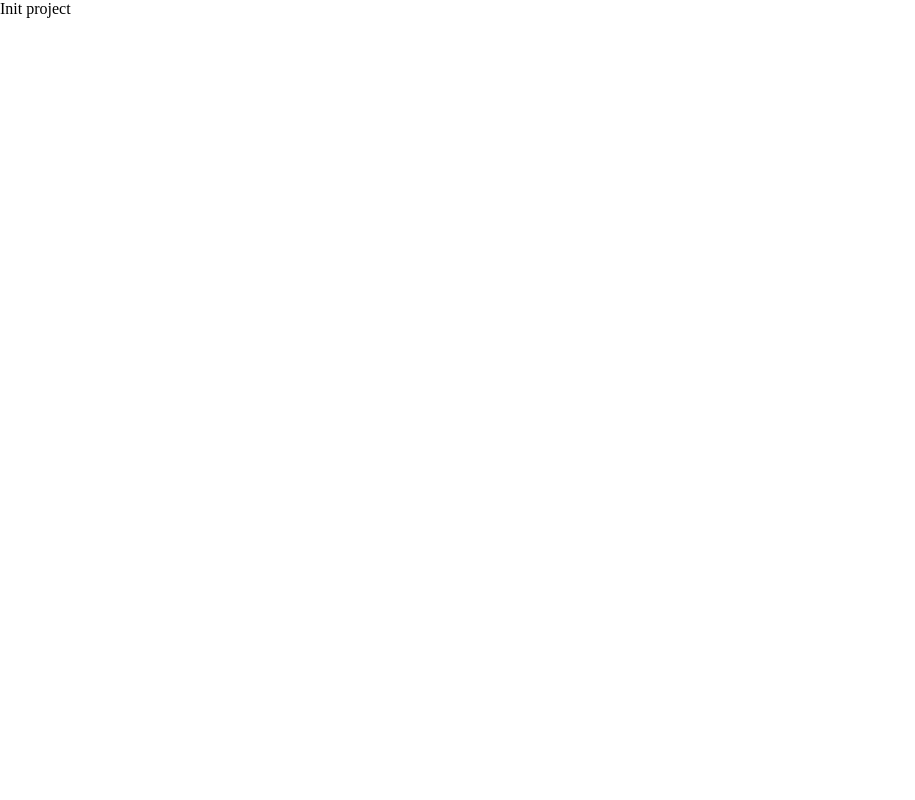
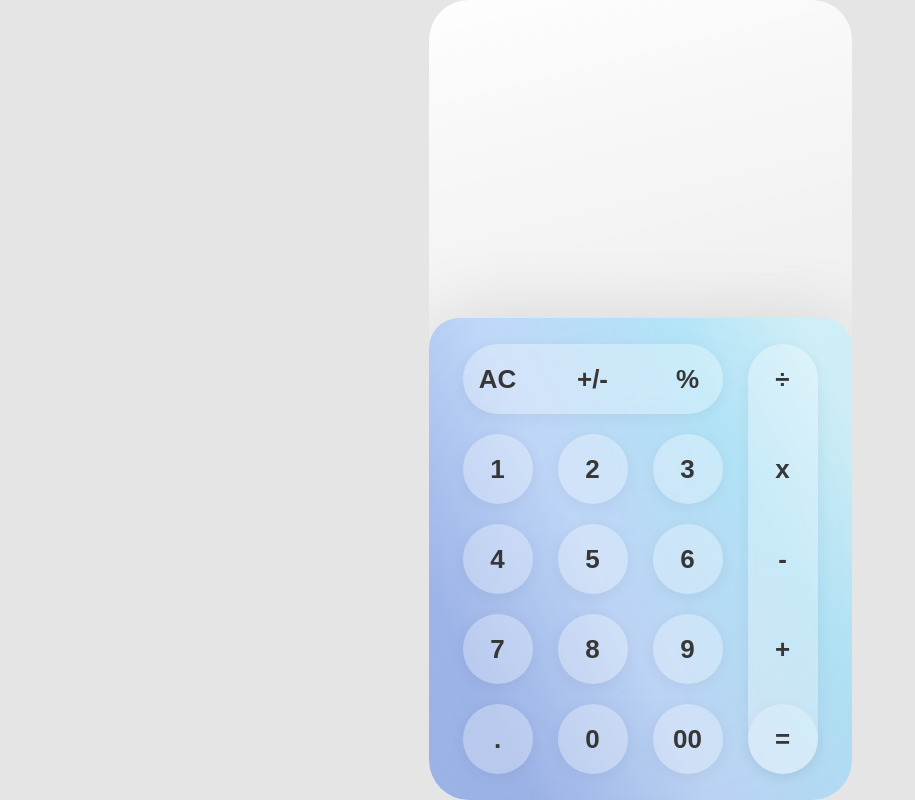
Before and after one commit to credu/calculator-js, a website built with Vite: page index.html in a window 1280 px wide. Shown: the whole page, without its empty margins (0-915 px from the left). Built offline with nearby package versions, Linux system fonts and the light colour scheme.

Commit message:
Add buttons section

```diff
--- a/index.html
+++ b/index.html
@@ -7,7 +7,40 @@
         <title>Calculator</title>
     </head>
     <body>
-		<div id="app"></div>
+        <main>
+            <section class="buttons-container">
+                <!-- Options -->
+                <div class="btn-group btn-group-vertical">
+                    <button type="button" class="btn" id="btn-reset">AC</button>
+                    <button type="button" class="btn" id="btn-invert">+/-</button>
+                    <button type="button" class="btn" id="btn-porcentage">%</button>
+                </div>
+
+                <!-- Numbers -->
+                <button type="button" class="btn btn-solid">1</button>
+                <button type="button" class="btn btn-solid">2</button>
+                <button type="button" class="btn btn-solid">3</button>
+                <button type="button" class="btn btn-solid">4</button>
+                <button type="button" class="btn btn-solid">5</button>
+                <button type="button" class="btn btn-solid">6</button>
+                <button type="button" class="btn btn-solid">7</button>
+                <button type="button" class="btn btn-solid">8</button>
+                <button type="button" class="btn btn-solid">9</button>
+                <button type="button" class="btn btn-solid">.</button>
+                <button type="button" class="btn btn-solid">0</button>
+                <button type="button" class="btn btn-solid">00</button>
+
+                <!-- Methods -->
+                <div class="btn-group btn-group-horizontal">
+                    <button type="button" class="btn" id="btn-divide">÷</button>
+                    <button type="button" class="btn" id="btn-multiply">x</button>
+                    <button type="button" class="btn" id="btn-substract">-</button>
+                    <button type="button" class="btn" id="btn-plus">+</button>
+                    <button type="button" class="btn" id="btn-equal">=</button>
+                </div>
+            </section>
+        </main>
+
         <script type="module" src="/src/main.js"></script>
     </body>
 </html>
--- a/src/main.js
+++ b/src/main.js
@@ -1,7 +1 @@
 import './style.css'
-
-document.querySelector('#app').innerHTML = `
-	<div>
-		<p>Init project</p>
-	</div>
-`
--- a/src/style.css
+++ b/src/style.css
@@ -1,5 +1,104 @@
+@import url('https://fonts.googleapis.com/css2?family=Poppins:wght@400;600;700&display=swap');
+
 * {
-	margin: 0;
-	padding: 0;
-	box-sizing: border-box;
+    margin: 0;
+    padding: 0;
+    box-sizing: border-box;
 }
+
+body {
+    font-family: 'Poppins';
+    font-size: 16px;
+    font-weight: 400;
+
+    height: 100vh;
+    display: flex;
+    justify-content: center;
+    align-items: center;
+    background-color: #E5E5E5;
+}
+
+main {
+    border-radius: 40px;
+    background: linear-gradient(166deg, #FEFEFE 0%, #F9F9F9 12.84%, #F3F3F3 32.53%, #E5E5E5 100%);
+    width: 100%;
+    height: 100%;
+    max-width: 423px;
+    max-height: 858px;
+    overflow: hidden;
+    display: flex;
+    flex-direction: column;
+}
+
+.buttons-container {
+    margin-top: auto;
+    display: grid;
+    grid-template-columns: 1fr 1fr 1fr 1fr;
+    grid-template-rows: 1fr 1fr 1fr 1fr 1fr;
+    border-radius: 30px;
+    box-shadow: 0px -5px 70px 0px rgba(0, 0, 0, 0.10);
+    column-gap: 25px;
+    overflow: hidden;
+    position: relative;
+    row-gap: 20px;
+    z-index: 0;
+    padding: 26px 34px;
+}
+
+.buttons-container::before {
+    content: "";
+    backdrop-filter: blur(182px);
+    background: linear-gradient(244deg, #9EE8FF 8.14%, #5ACEFF 27.9%, #79AFFF 56.94%, #2D5FDE 84.11%) rgba(230, 246, 255, 0.20);
+    background-blend-mode: overlay;
+    position: absolute;
+    top: 0;
+    left: 0;
+    bottom: 0;
+    right: 0;
+    opacity: 0.5;
+    z-index: -1;
+}
+
+.btn-group {
+    background-color: #FFFFFF4D;
+    box-shadow: 0px 3px 15px 0px rgba(0, 0, 0, 0.05);
+    display: flex;
+    border-radius: 40px;
+    justify-content: space-between;
+}
+
+.btn-group.btn-group-vertical {
+    flex-direction: row;
+    grid-area: 1 / 1 / 1 / 4;
+    column-gap: 25px;
+}
+
+.btn-group.btn-group-horizontal {
+    flex-direction: column;
+    grid-area: 1 / 4 / span 5 / 4;
+    row-gap: 20px;
+}
+
+.btn {
+    display: block;
+    background-color: transparent;
+    border-radius: 50%;
+    border: none;
+    color: #373737;
+    cursor: pointer;
+    font-size: 26px;
+    font-weight: 600;
+    height: 70px;
+    width: 100%;
+    max-width: 70px;
+}
+
+.btn.btn-solid {
+    background-color: #FFFFFF4D;
+    box-shadow: 0px 3px 15px 0px rgba(0, 0, 0, 0.05);
+}
+
+.btn#btn-equal {
+    background-color: #FFFFFF33;
+    box-shadow: 0px 3px 15px rgba(0, 0, 0, 0.05);
+}
```
Lines whose indentation alone changed are shown as unchanged.
